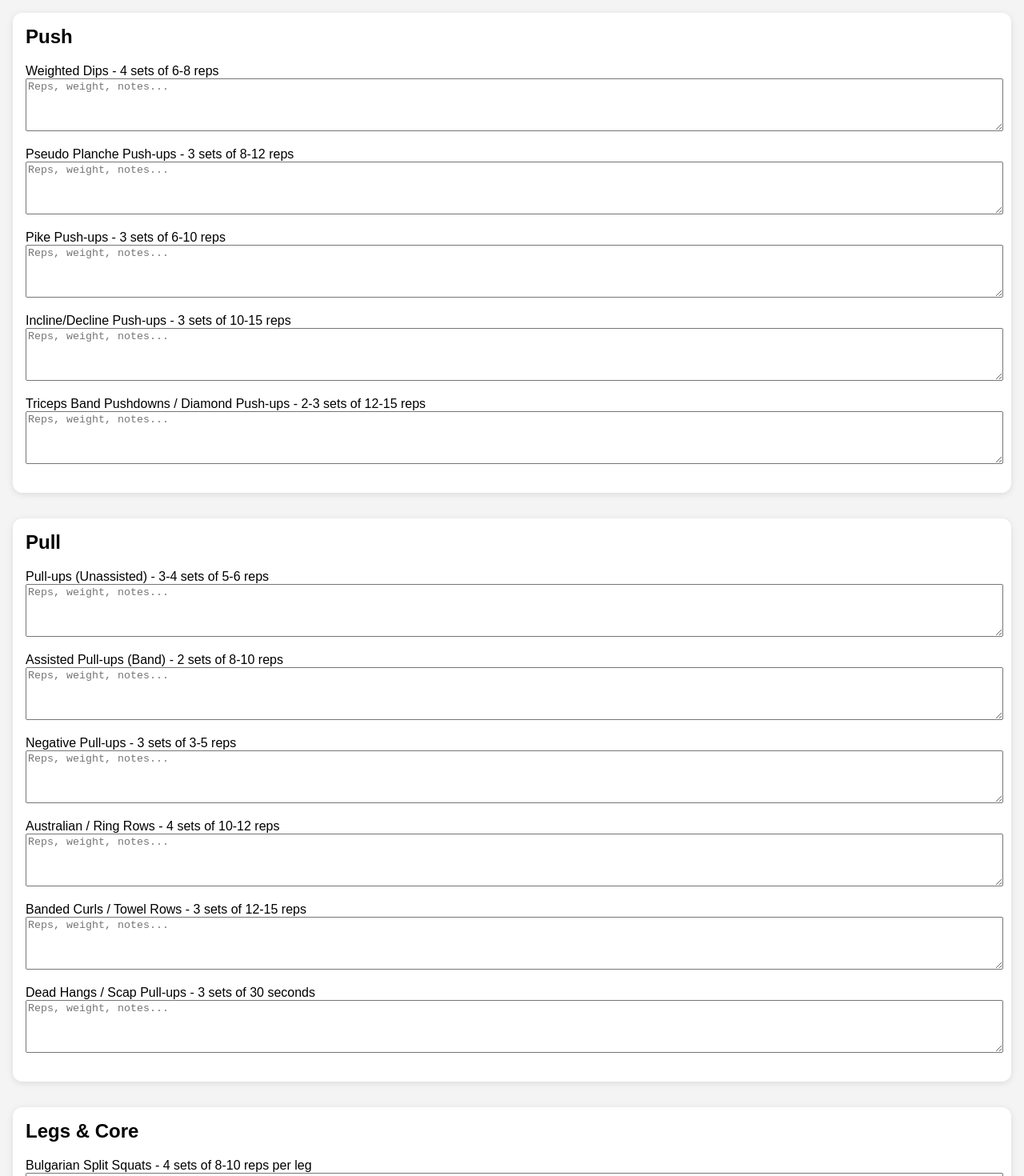
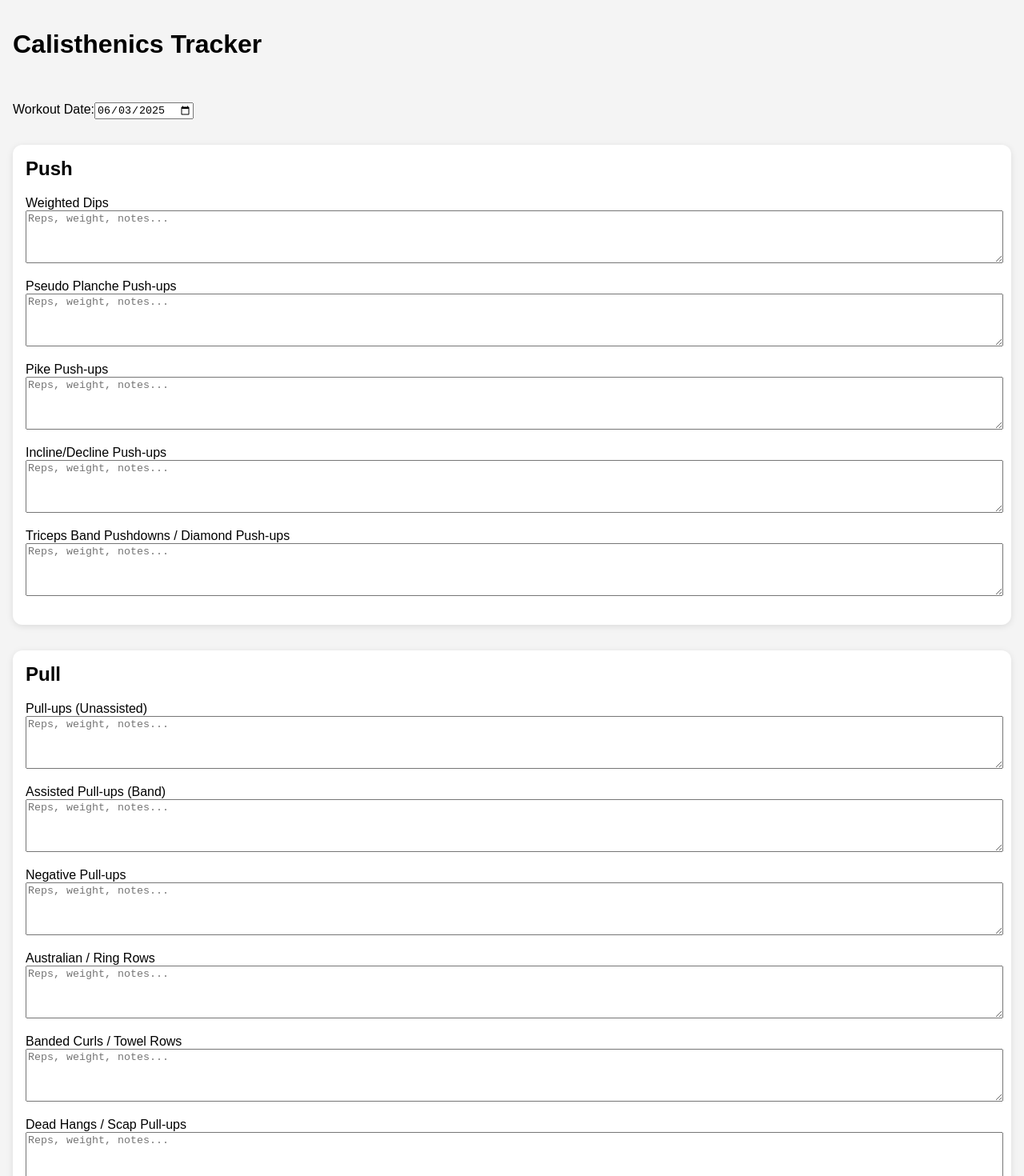
Before and after one commit to LouisBeast/take-3, a React (Create React App) app: page / in a window 1280 px wide. Shown: the top 1470 px of the page at 80% size. Built offline with nearby package versions, Linux system fonts and the light colour scheme.

Commit message:
Add files via upload

```diff
--- a/package.json
+++ b/package.json
@@ -1,6 +1,6 @@
 
 {
-  "name": "calisthenics-pwa",
+  "name": "calisthenics-tracker",
   "version": "1.0.0",
   "private": true,
   "dependencies": {
@@ -10,8 +10,6 @@
   },
   "scripts": {
     "start": "react-scripts start",
-    "build": "react-scripts build",
-    "test": "react-scripts test",
-    "eject": "react-scripts eject"
+    "build": "react-scripts build"
   }
 }
--- a/public/index.html
+++ b/public/index.html
@@ -1,14 +1,13 @@
-
 <!DOCTYPE html>
 <html lang="en">
   <head>
-    <meta charset="UTF-8" />
-    <meta name="viewport" content="width=device-width, initial-scale=1.0" />
-    <meta name="theme-color" content="#000000" />
-    <link rel="manifest" href="/manifest.json" />
+    <meta charset="utf-8" />
+    <link rel="manifest" href="%PUBLIC_URL%/manifest.json" />
+    <meta name="viewport" content="width=device-width, initial-scale=1" />
     <title>Calisthenics Tracker</title>
   </head>
   <body>
+    <noscript>You need to enable JavaScript to run this app.</noscript>
     <div id="root"></div>
   </body>
 </html>
--- a/src/App.js
+++ b/src/App.js
@@ -1,91 +1,92 @@
+
 import { useState, useEffect } from 'react';
 import './App.css';
 
 const workouts = [
   {
     day: 'Push',
-    exercises: [
-      'Weighted Dips - 4 sets of 6-8 reps',
-      'Pseudo Planche Push-ups - 3 sets of 8-12 reps',
-      'Pike Push-ups - 3 sets of 6-10 reps',
-      'Incline/Decline Push-ups - 3 sets of 10-15 reps',
-      'Triceps Band Pushdowns / Diamond Push-ups - 2-3 sets of 12-15 reps',
-    ],
+    exercises: ['Weighted Dips', 'Pseudo Planche Push-ups', 'Pike Push-ups', 'Incline/Decline Push-ups', 'Triceps Band Pushdowns / Diamond Push-ups'],
   },
   {
     day: 'Pull',
-    exercises: [
-      'Pull-ups (Unassisted) - 3-4 sets of 5-6 reps',
-      'Assisted Pull-ups (Band) - 2 sets of 8-10 reps',
-      'Negative Pull-ups - 3 sets of 3-5 reps',
-      'Australian / Ring Rows - 4 sets of 10-12 reps',
-      'Banded Curls / Towel Rows - 3 sets of 12-15 reps',
-      'Dead Hangs / Scap Pull-ups - 3 sets of 30 seconds',
-    ],
+    exercises: ['Pull-ups (Unassisted)', 'Assisted Pull-ups (Band)', 'Negative Pull-ups', 'Australian / Ring Rows', 'Banded Curls / Towel Rows', 'Dead Hangs / Scap Pull-ups'],
   },
   {
     day: 'Legs & Core',
-    exercises: [
-      'Bulgarian Split Squats - 4 sets of 8-10 reps per leg',
-      'Wall Sits or Step-ups - 3 sets of 30-60 seconds',
-      'Glute Bridges / Hip Thrusts - 3 sets of 10-15 reps',
-      'Hanging Leg Raises - 3 sets of 10-12 reps',
-      'Planks (Side/RKC) - 3 sets of 30-45 seconds',
-      'Dragon Flag Progressions / Reverse Crunches - 3 sets of 6-10 reps',
-    ],
+    exercises: ['Bulgarian Split Squats', 'Wall Sits or Step-ups', 'Glute Bridges / Hip Thrusts', 'Hanging Leg Raises', 'Planks (Side/RKC)', 'Dragon Flag Progressions / Reverse Crunches'],
   },
   {
     day: 'Mobility & Skills',
-    exercises: [
-      'Shoulder Dislocates (banded)',
-      'Wrist Prep & Elbow Rotations',
-      'Thoracic Bridges / Cat-Cow',
-      'Scapula Push-ups',
-      'Wall Handstand Holds',
-      'Tuck Lever or Skin-the-Cat Progressions',
-    ],
+    exercises: ['Shoulder Dislocates (banded)', 'Wrist Prep & Elbow Rotations', 'Thoracic Bridges / Cat-Cow', 'Scapula Push-ups', 'Wall Handstand Holds', 'Tuck Lever or Skin-the-Cat Progressions'],
   },
 ];
 
 function App() {
-  // Load saved logs from localStorage or initialize empty object
+  const today = new Date().toISOString().split('T')[0];
+  const [selectedDate, setSelectedDate] = useState(today);
   const [logs, setLogs] = useState(() => {
-    const saved = localStorage.getItem('workoutLogs');
+    const saved = localStorage.getItem('workoutLogsV2');
     return saved ? JSON.parse(saved) : {};
   });
 
-  // Save logs to localStorage whenever they change
   useEffect(() => {
-    localStorage.setItem('workoutLogs', JSON.stringify(logs));
+    localStorage.setItem('workoutLogsV2', JSON.stringify(logs));
   }, [logs]);
 
   const handleLogChange = (day, exercise, value) => {
     setLogs(prev => ({
       ...prev,
-      [day]: {
-        ...prev[day],
-        [exercise]: value,
-      },
+      [selectedDate]: {
+        ...prev[selectedDate],
+        [day]: {
+          ...(prev[selectedDate]?.[day] || {}),
+          [exercise]: value,
+        }
+      }
     }));
+  };
+
+  const exportToCSV = () => {
+    let csv = "Date,Day,Exercise,Entry\n";
+    for (const date in logs) {
+      for (const day in logs[date]) {
+        for (const exercise in logs[date][day]) {
+          const entry = logs[date][day][exercise].replace(/\n/g, ' ');
+          csv += `\${date},\${day},\${exercise},\${entry}\n`;
+        }
+      }
+    }
+
+    const blob = new Blob([csv], { type: 'text/csv' });
+    const link = document.createElement('a');
+    link.href = window.URL.createObjectURL(blob);
+    link.download = 'workout_logs.csv';
+    link.click();
   };
 
   return (
     <div className="App">
+      <h1>Calisthenics Tracker</h1>
+      <label>
+        Workout Date:
+        <input type="date" value={selectedDate} onChange={(e) => setSelectedDate(e.target.value)} />
+      </label>
       {workouts.map(({ day, exercises }) => (
         <div className="card" key={day}>
           <h2>{day}</h2>
-          {exercises.map((exercise) => (
+          {exercises.map(exercise => (
             <div key={exercise} className="exercise">
               <label>{exercise}</label>
               <textarea
                 placeholder="Reps, weight, notes..."
-                value={logs[day]?.[exercise] || ''}
+                value={logs[selectedDate]?.[day]?.[exercise] || ''}
                 onChange={(e) => handleLogChange(day, exercise, e.target.value)}
               />
             </div>
           ))}
         </div>
       ))}
+      <button onClick={exportToCSV}>Export All Logs (CSV)</button>
     </div>
   );
 }
--- a/src/index.js
+++ b/src/index.js
@@ -1,12 +1,7 @@
-
 import React from 'react';
 import ReactDOM from 'react-dom/client';
 import './index.css';
 import App from './App';
 
 const root = ReactDOM.createRoot(document.getElementById('root'));
-root.render(
-  <React.StrictMode>
-    <App />
-  </React.StrictMode>
-);
+root.render(<App />);
```
Also changed, not shown: public/manifest.json.
